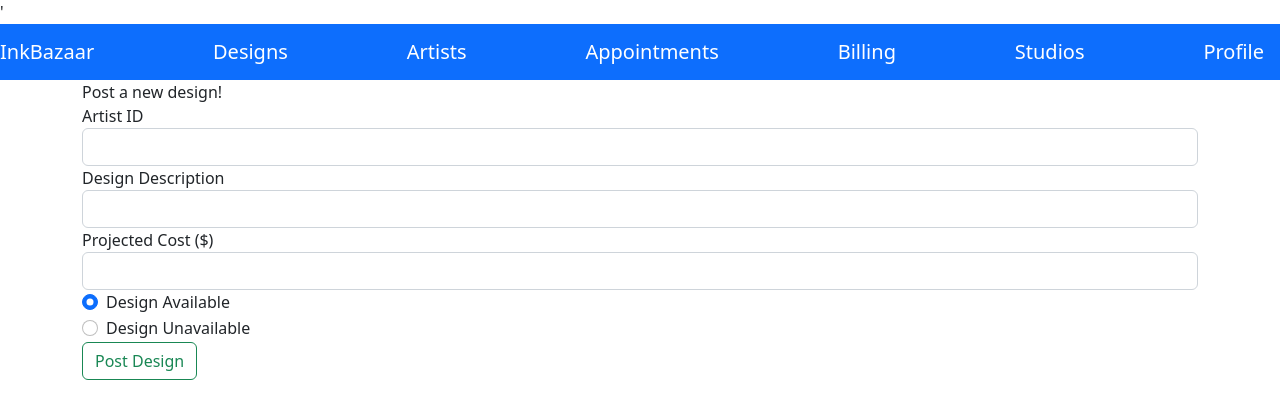
After one commit to DylanGnatz/ink-bazaar, a Flask app: template webserver/templates/newdesign.html in a window 1280 px wide. The commit adds this page. Shown: the top 419 px of the page. Run offline with Flask 2, Linux system fonts and the light colour scheme; the template is opened without the code that fills it, so the values that code supplies are empty; parts of the project's set-up code (start-up, migrations or seed data) failed here and were passed over; some libraries are stand-ins or nearby versions.

Commit message:
added new design feature

```diff
--- a/webserver/server.py
+++ b/webserver/server.py
@@ -18,6 +18,7 @@ import os
 from sqlalchemy import *
 from sqlalchemy.pool import NullPool
 from flask import Flask, request, render_template, g, redirect, Response
+from datetime import datetime
 
 tmpl_dir = os.path.join(os.path.dirname(os.path.abspath(__file__)), 'templates')
 app = Flask(__name__, template_folder=tmpl_dir)
@@ -504,7 +505,6 @@ def searchdartists():
   intterm = 0
   if searchterm.isnumeric():
     intterm = int(searchterm)
-  sqlquery = "SELECT designs.design_id, artists.name, designs.description, artists.city, artists.state, designs.cost, designs.available, artists.artist_id FROM designs JOIN artists ON designs.artist_id = artists.artist_id WHERE designs.design_id = '{}' OR artists.name LIKE '%%{}%%' OR designs.description LIKE '%%{}%%' OR artists.city LIKE '%%{}%%';".format(intterm, searchterm, searchterm, searchterm)
   sqlquery = "SELECT artist_id, name, city, state, biography FROM artists WHERE artist_id = '{}' OR name LIKE '%%{}%%' OR city LIKE '%%{}%%' OR state LIKE '%%{}%%';".format(intterm, searchterm, searchterm, searchterm)
   #
   # example of a database query
@@ -611,7 +611,42 @@ def confirm(apptid=None):
   updatequery = "UPDATE appointments SET confirmed = True WHERE appointment_id = {}".format(apptid)
   g.conn.execute(updatequery)
   return redirect('/appointments')
+
 # Example of adding new data to the database
+@app.route('/postdesign/<artistid>', methods=['POST'])
+def postdesign(artistid=None):
+  context = dict(data = artistid)
+  return render_template("newdesign.html", **context)
+
+
+@app.route('/createdesign', methods=['POST'])
+def createdesign():
+  artistid = request.form['artistid']
+  desc = request.form['desc']
+  cost = request.form['designcost']
+  available = request.form['available']
+  created = datetime.now()
+
+  idquery = "SELECT MAX(design_id) FROM designs"
+
+  cursor = g.conn.execute(idquery)
+  for result in cursor:
+    max_id = result
+  cursor.close()
+  new_id = int(max_id[0]) + 1
+  print(artistid)
+  print(desc)
+  print(cost)
+  print(available)
+  print(created)
+  print(str(new_id))
+  i#nsertquery = "INSERT INTO appointments VALUES({}, '{}', NULL, {}, {}, {}, {}, NULL, {})".format(max_id+1, appttime, cost, artistid, designid, customerid, studioid)
+  #cursor = g.conn.execute(sqlquery)
+  #cursor.close()
+  #context = None
+  #return render_template("artists.html", **context)
+  #g.conn.execute(insertquery)
+  return redirect('/appointments')
 
 @app.route('/add', methods=['POST'])
 def add():
--- a/webserver/templates/artistprofile.html
+++ b/webserver/templates/artistprofile.html
@@ -17,6 +17,9 @@
             Bio: {{data.bio}}
             <br>
             <br>
+            <form method="POST" action="/postdesign/{{data.id}}">
+                <input type="submit" id = "{{data.id}}" class="btn btn-primary" value = "Post a new design!">
+                </form>
             <h2>Tattoo Designs:</h2>
             <br>
                 <div class="row">
--- /dev/null
+++ b/webserver/templates/newdesign.html
@@ -0,0 +1,39 @@
+{% extends "index.html" %}
+
+{% block content %}
+<script type="text/javascript" src="/path/to/jquery.js"></script>
+<script type="text/javascript" src="/path/to/moment.js"></script>
+<script type="text/javascript" src="/path/to/bootstrap/js/transition.js"></script>
+<script type="text/javascript" src="/path/to/bootstrap/js/collapse.js"></script>
+<script type="text/javascript" src="/path/to/bootstrap/dist/bootstrap.min.js"></script>
+<script type="text/javascript" src="/path/to/bootstrap-datetimepicker.min.js"></script>
+
+Post a new design!
+<form method = "POST" action = "/createdesign">
+  <div class="form-group" >
+  	<label for="exampleFormControlInput1">Artist ID</label>
+    <input type="text" class="form-control" id="exampleFormControlInput1" value="{{data}}" name="artistid" readonly>
+  	<label for="exampleFormControlInput1">Design Description</label>
+    <input type="text" class="form-control" id="exampleFormControlInput1" value="" name="desc">
+    <label for="exampleFormControlInput1">Projected Cost ($)</label>
+    <input type="text" class="form-control" id="exampleFormControlInput1" value="" name="designcost">
+    <div class="form-check">
+      <input class="form-check-input" type="radio" name="available" id="exampleRadios1" value="True" checked>
+      <label class="form-check-label" for="exampleRadios1">
+        Design Available
+      </label>
+    </div>
+    <div class="form-check">
+      <input class="form-check-input" type="radio" name="available" id="exampleRadios2" value="False">
+      <label class="form-check-label" for="exampleRadios2">
+        Design Unavailable
+      </label>
+    </div>
+	<button class="btn btn-outline-success my-2 my-sm-0" type="submit">Post Design</button>
+
+  </div>
+
+</form>
+
+
+{% endblock %}
```
